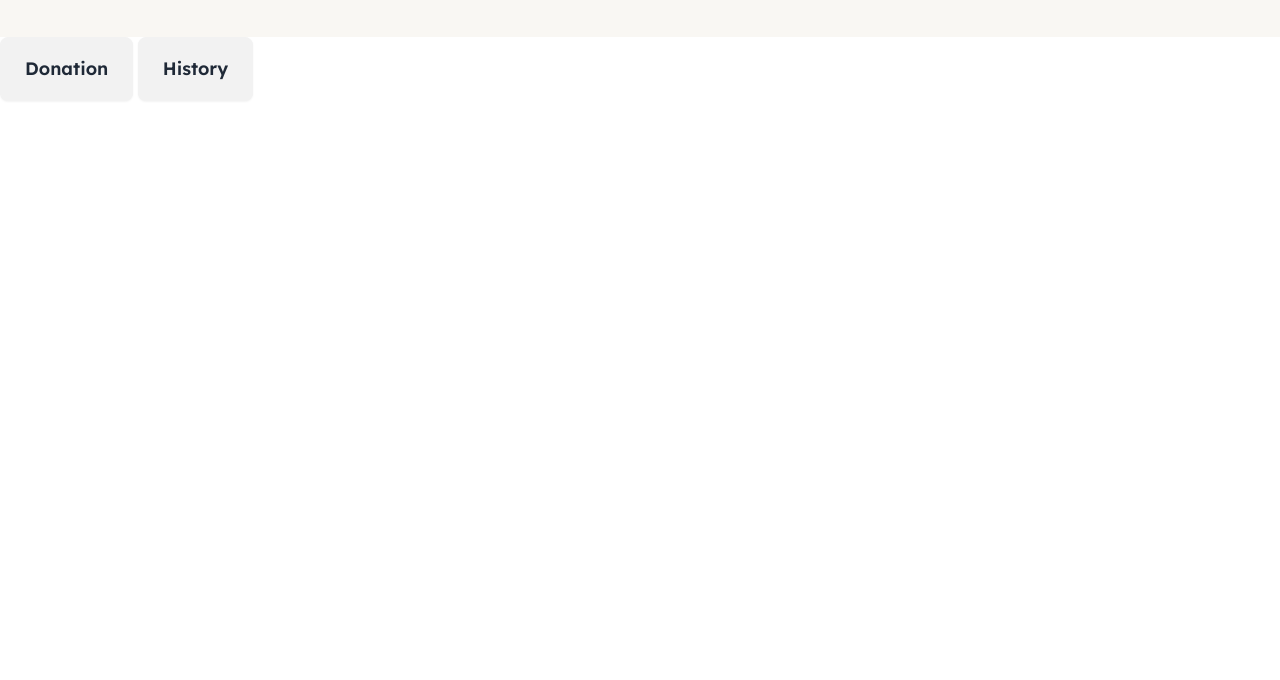
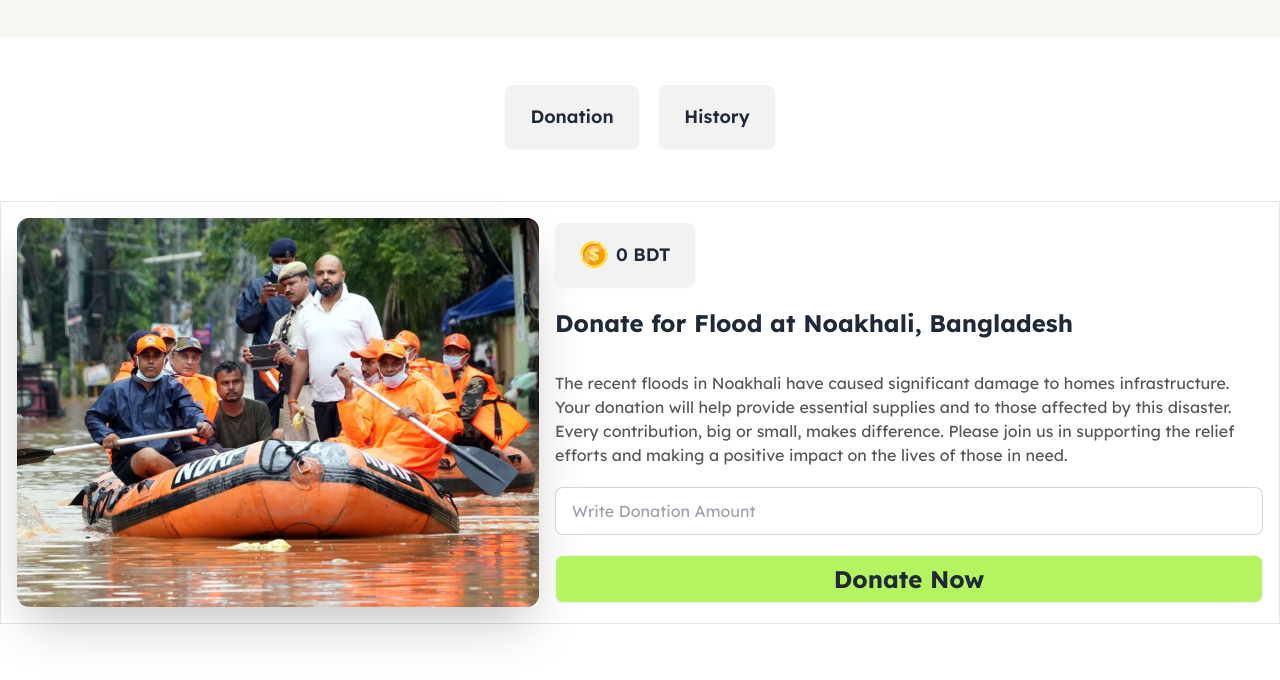
Before and after one commit to jannatulfardousmim/assignment-5, a plain HTML site: page index.html in a window 1280 px wide. Shown: the part 84-764 px from the top of the page. Drawn offline with nearby package versions, Linux system fonts and the light colour scheme.

Commit message:
add btn and 1st contaiber

```diff
--- a/index.html
+++ b/index.html
@@ -22,12 +22,12 @@
 </head>
 <body class="lexend-font">
     <!--header start-->
-    <header class="container mx-auto">
+    <header class=" ">
 
         <!--nav bar start-->
-        <nav class="  sticky top-0  mb-5">
-          <div class="">
-            <div class="lg:flex justify-between  items-center lg:px-16 pt-5 pb-10 text-center bg-[#F9F7F3]">
+        <nav class="  sticky top-0  mb-5 z-10">
+          <div class="bg-[#F9F7F3]">
+            <div class="lg:flex justify-between  items-center lg:px-16 pt-5 pb-10 text-center container mx-auto">
                 <!--nav left-->
                 <button onclick="document.location='blog.html'" class="btn rounded-xl px-5 bg-[#B4F461] font-bold  w-25 text-center text-xl">Blog</button>
                 <!--nav-middle-->
@@ -43,18 +43,59 @@
                </div>
           </div>
           <!-- 2 button add start-->
-           <div class="">
-            <button class="btn btn-lg">Donation</button>
+           <div class="flex justify-center  pt-12 pb-8">
+          <div class="">
+            <!--donation btn-->
+            <button class="btn btn-lg mr-4">Donation</button>
+            <!--history btn-->
             <button class="btn btn-lg">History</button>
+          </div>
            </div>
           <!-- 2 button add end-->
         </nav>
          <!--nav bar end-->
+         <!--donation btn form start-->
+         <div class="container mx-auto">
+            <!--1st container start..............................................................-->
+            <div class="border mb-11">
+                <div class="hero   ">
+                    <div class="hero-content flex-col lg:flex-row">
+                      <img
+                        src="assets/noakhali.png"
+                        class=" rounded-lg shadow-2xl" />
+                      <div>
+                        <!--add BDT btn-->
+                        <button class="btn btn-lg mb-5">
+                            <div class="flex items-center gap-2">
+                                <img src="assets/coin.png">
+                                <!--money add point........................-->
+                                <p><span>0</span>
+                                <span>BDT</span>
+                                </p>
+                            </div>
+                        </button>
+                        <h2 class="text-2xl font-bold mb-8">Donate for Flood at Noakhali, Bangladesh</h2>
+                        <p class="text-[#111111B3]"> The recent floods in Noakhali have caused significant damage to homes  infrastructure. Your donation will help provide essential supplies and  to those affected by this disaster. Every contribution, big or small, makes  difference. Please join us in supporting the relief efforts and making a positive impact on the lives of those in need.</p>
+                        <input type="text" placeholder="Write Donation Amount" class="input input-bordered w-full my-5 " />
+                        <!--donation btn.........................................................-->
+                        <button class="btn w-full text-2xl font-bold bg-[#B4F461]">Donate Now</button>
+
+                      </div>
+                    </div>
+                  </div>
+            </div>
+            <!--1st container end-->
+         </div>
+         <!--donation btn form end-->
+
 
 
     </header>
 
     <!--header end-->
 
+    <!--java add-->
+    <script src="java/java.js"></script>
+
 </body>
 </html>
```
Also changed, not shown: java/java.js (added).
